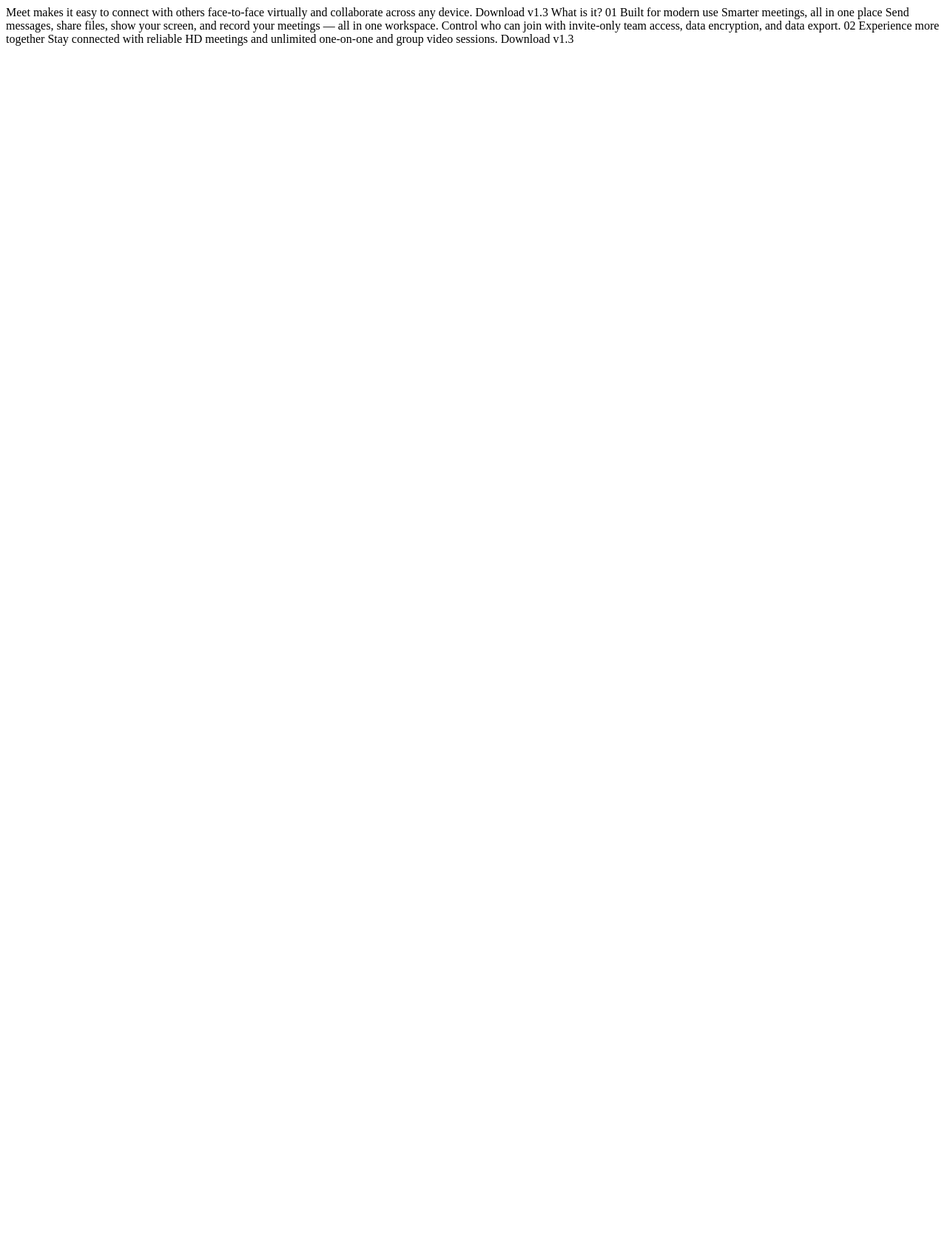
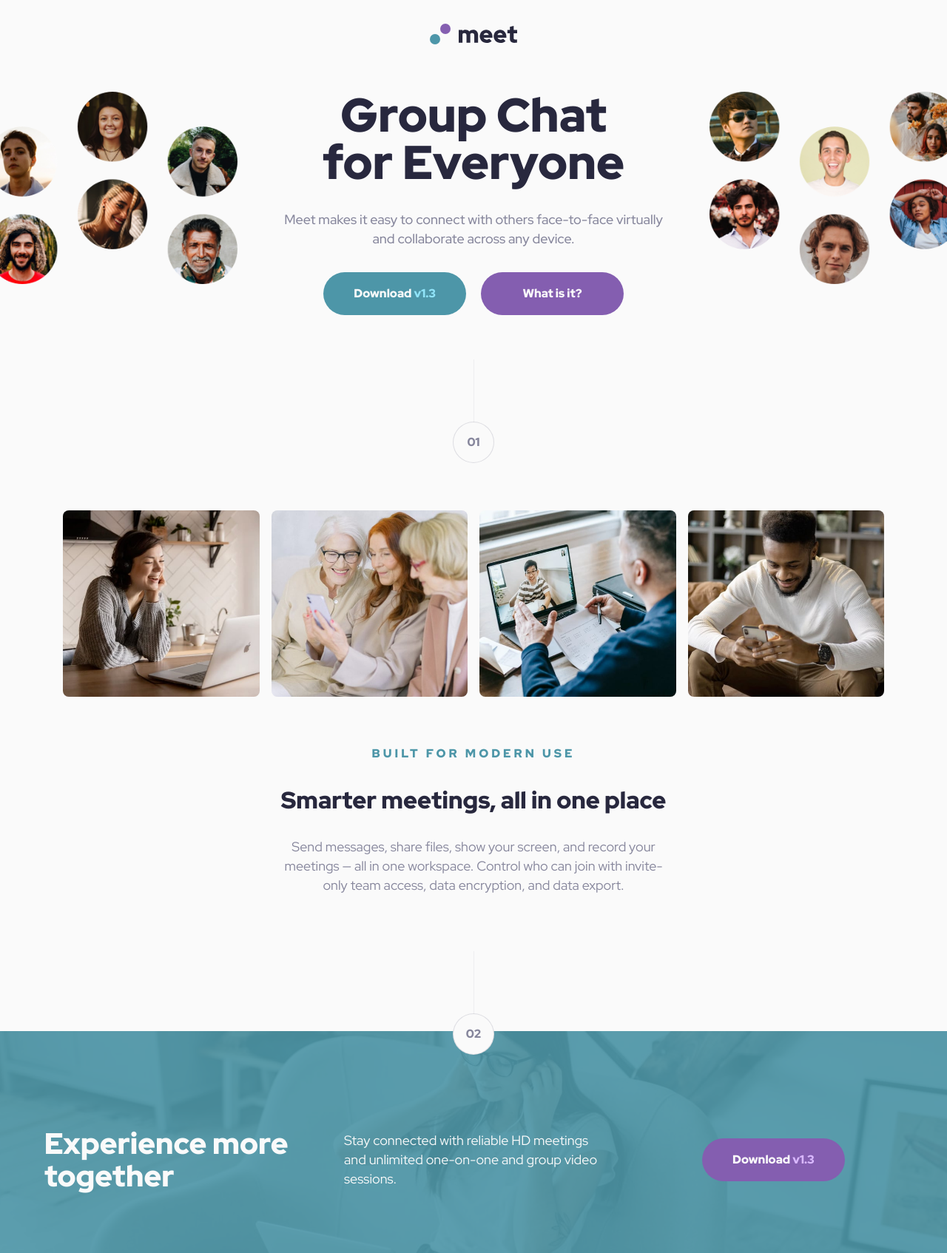
Before and after one commit to HackMort/Meet-Landing-FrontEnd-Mentor, a plain HTML site: page index.html in a window 1280 px wide. Shown: the whole page at 74% size. Before the commit the page ends 800 px from the top, so only its background shows below. Drawn offline with Linux system fonts and the light colour scheme.

Commit message:
Index Ready

```diff
--- /dev/null
+++ b/assets/css/reset.css
@@ -0,0 +1,74 @@
+/* Box sizing rules */
+*,
+*::before,
+*::after {
+  box-sizing: border-box;
+}
+
+/* Remove default margin */
+body,
+h1,
+h2,
+h3,
+h4,
+p,
+figure,
+blockquote,
+dl,
+dd {
+  margin: 0;
+}
+
+/* Remove list styles on ul, ol elements with a list role, which suggests default styling will be removed */
+ul[role='list'],
+ol[role='list'] {
+  list-style: none;
+}
+
+/* Set core root defaults */
+html:focus-within {
+  scroll-behavior: smooth;
+}
+
+/* Set core body defaults */
+body {
+  min-height: 100vh;
+  text-rendering: optimizeSpeed;
+  line-height: 1.5;
+}
+
+/* A elements that don't have a class get default styles */
+a:not([class]) {
+  text-decoration-skip-ink: auto;
+}
+
+/* Make images easier to work with */
+img,
+picture {
+  max-width: 100%;
+  display: block;
+}
+
+/* Inherit fonts for inputs and buttons */
+input,
+button,
+textarea,
+select {
+  font: inherit;
+}
+
+/* Remove all animations, transitions and smooth scroll for people that prefer not to see them */
+@media (prefers-reduced-motion: reduce) {
+  html:focus-within {
+   scroll-behavior: auto;
+  }
+
+  *,
+  *::before,
+  *::after {
+    animation-duration: 0.01ms !important;
+    animation-iteration-count: 1 !important;
+    transition-duration: 0.01ms !important;
+    scroll-behavior: auto !important;
+  }
+}
--- /dev/null
+++ b/assets/css/style.css
@@ -0,0 +1,453 @@
+/* Imports */
+@import url('./reset.css');
+@import url('https://fonts.googleapis.com/css2?family=Red+Hat+Display:wght@400;500;700;900&display=swap');
+/* Custom Properties */
+:root {
+  /* Colors */
+  --clr-green: 192 37% 48%;
+  --clr-purple: 268 34% 53%;
+  --clr-dark: 240 21% 20%;
+  --clr-gray: 240 10% 57%;
+  --clr-lightblue: 192 90% 77%;
+  --clr-lightpurple: 268 100% 86%;
+  --clr-white: 0 0% 98%;
+  --clr-btn-primary-hover: #71C0D4;
+  --clr-btn-secondary-hover: #B18BDD;
+  /* Font-Families */
+  --ff-red-hat-display: 'Red Hat Display', sans-serif;
+  /* Font-Weights */
+  --fw-normal: 400;
+  --fw-medium: 500;
+  --fw-bold: 700;
+  --fw-black: 900;
+  /* Font-Sizes */
+  --fs-xs: 0.85rem;
+  --fs-sm: 1rem;
+  --fs-md: 1.125rem; /* 18px */
+  --fs-24: 1.5rem; /* 24px */
+  --fs-lg: 1.5rem;
+  --fs-xl: 2rem;
+  --fs-xxl: 2.5rem;
+}
+/* Generic Stuff */
+body {
+  font-family: var(--ff-red-hat-display);
+  font-size: var(--fs-md);
+  color: hsl( var(--clr-gray) );
+  background-color: hsl( var(--clr-white) );
+  line-height: 1.625rem; /* 26px */
+  min-height: 100vh;
+  display: grid;
+  grid-template-rows: min-content 1fr;
+  overflow-x: hidden;
+}
+p {
+  margin-bottom: 1rem;
+}
+/* Utility Classes */
+.block  {
+  display: block;
+}
+.flex {
+  display: flex;
+  gap: var(--gap, 1rem);
+}
+.grid {
+  display: grid;
+  gap: var(--gap, 1rem);
+}
+.container {
+  max-width: 75rem;
+  margin-inline: auto;
+  padding-inline: 2.5em;
+}
+.sr-only {
+  position: absolute;
+  width: 1px;
+  height: 1px;
+  padding: 0;
+  margin: -1px;
+  overflow: hidden;
+  clip: rect(0, 0, 0, 0);
+  white-space: nowrap;
+  border: 0;
+}
+/* Background Colors */
+.bg-green {
+  background-color: hsl(var(--clr-green));
+}
+.bg-purple {
+  background-color: hsl(var(--clr-purple));
+}
+.bg-dark {
+  background-color: hsl(var(--clr-dark));
+}
+.bg-gray {
+  background-color: hsl(var(--clr-gray));
+}
+.bg-lightblue {
+  background-color: hsl(var(--clr-lightblue));
+}
+.bg-lightpurple {
+  background-color: hsl(var(--clr-lightpurple));
+}
+.bg-white {
+  background-color: hsl(var(--clr-white));
+}
+/* Text Colors */
+.text-green {
+  color: hsl(var(--clr-green));
+}
+.text-purple {
+  color: hsl(var(--clr-purple));
+}
+.text-dark {
+  color: hsl(var(--clr-dark));
+}
+.text-gray {
+  color: hsl(var(--clr-gray));
+}
+.text-lightblue {
+  color: hsl(var(--clr-lightblue));
+}
+.text-lightpurple {
+  color: hsl(var(--clr-lightpurple));
+}
+.text-white {
+  color: hsl(var(--clr-white));
+}
+/* Font Size Classes */
+.fs-xs {
+  font-size: var(--fs-xs);
+}
+.fs-sm {
+  font-size: var(--fs-sm);
+}
+.fs-md {
+  font-size: var(--fs-md);
+}
+.fs-lg {
+  font-size: var(--fs-lg);
+}
+.fs-xl {
+  font-size: var(--fs-xl);
+}
+.fs-xxl {
+  font-size: var(--fs-xxl);
+}
+/* Font Weight Classes */
+.fw-normal {
+  font-weight: var(--fw-normal);
+}
+.fw-medium {
+  font-weight: var(--fw-medium);
+}
+.fw-bold {
+  font-weight: var(--fw-bold);
+}
+.fw-black {
+  font-weight: var(--fw-black);
+}
+/* Text Styles */
+.text-center {
+  text-align: center;
+}
+.text-left {
+  text-align: left;
+}
+.text-right {
+  text-align: right;
+}
+.text-uppercase {
+  text-transform: uppercase;
+}
+.letter-spacing-4 {
+  letter-spacing: 0.25rem;
+}
+.letter-spacing-5 {
+  letter-spacing: 0.31rem;
+}
+.line-height-normal {
+  line-height: 1.625rem; /* 26px */
+}
+.line-height-medium {
+  line-height: 1.8rem;
+}
+.line-height-large {
+  line-height: 2rem;
+}
+.line-height-big {
+  line-height: 2.5rem;
+}
+/* Margins */
+.mb-1 {
+  margin-bottom: 1rem;
+}
+.mb-2 {
+  margin-bottom: 2rem;
+}
+.mb-4 {
+  margin-bottom: 4rem;
+}
+.mb-8 {
+  margin-bottom: 8rem;
+}
+/* Border Radius */
+.border-radius {
+  border-radius: 0.625rem; /* 10px */
+}
+/* Button Styles */
+.btn {
+  display: inline-block;
+  padding: 1rem;
+  border: 0;
+  border-radius: 1.81rem; /* 29px */
+  color: hsl( var(--clr-white) );
+  cursor: pointer;
+  height: 58px;
+  margin-inline: 0.5rem;
+  transition: background-color 0.3s ease;
+  width: 193px;
+}
+.btn-primary-hover,
+.btn-primary:hover,
+.btn-primary:focus {
+  background-color: var(--clr-btn-primary-hover);
+}
+.btn-secondary-hover,
+.btn-secondary:hover,
+.btn-secondary:focus {
+  background-color: var(--clr-btn-secondary-hover);
+}
+/* Design System Styles */
+.design-header {
+  align-items: center;
+  justify-content: space-between;
+  margin-bottom: 4rem;
+  padding-top: 2rem;
+  padding-bottom: 2rem;
+}
+.section {
+  padding-bottom: 5rem;
+}
+.pb-0 {
+  padding-bottom: 0;
+}
+.colors {
+  flex-wrap: wrap;
+  gap: 1.875rem;
+}
+.pallete-box {
+  font-size: var(--fs-sm);
+  width: 255px;
+}
+.pallete-box p {
+  margin-bottom: 0.5rem;
+}
+.bg-sample {
+  display: flex;
+  flex-direction: column;
+  align-items: flex-start;
+  justify-content: flex-end;
+  font-size: var(--fs-sm);
+  font-weight: var(--fw-black);
+  height: 112px;
+  margin-bottom: 1.25rem;
+  padding: 1rem;
+}
+.pallete-box p span {
+  margin-left: 1rem;
+  display: inline-block;
+}
+.numbered-title {
+  gap: 1.5rem;
+  place-items: center;
+  margin-bottom: 3rem;
+}
+.number {
+  position: relative;
+  display: inline-grid;
+  place-items: center;
+  aspect-ratio: 1;
+  background-color: hsl(var(--clr-white));
+  border: 1px solid hsl(var(--clr-gray) / 0.25);
+  border-radius: 50%;
+  height: 56px;
+  width: 56px;
+  z-index: 2;
+}
+.number-centered {
+  display: grid;
+  margin-inline: auto;
+}
+.number-centered::before {
+  content: "";
+  position: absolute;
+  top: -85px;
+  left: 0;
+  right: 0;
+  background-color : hsl(var(--clr-gray) / 0.1);
+  margin-inline: auto;
+  height: 85px;
+  width: 1px;
+}
+.banner {
+  position: relative;
+  background-image: url('../../assets/images/mobile/image-footer.jpg');
+  background-repeat: no-repeat;
+  background-position: center top;
+  background-size: cover;
+  grid-auto-columns: minmax(0, 1fr);
+  grid-auto-flow: row;
+  place-items: center;
+  gap: 0;
+  margin-top: -2rem;
+  min-height: 380px;
+  padding-top: 5rem;
+  padding-bottom: 1rem;
+  padding-inline: 3rem;
+  text-align: center;
+}
+.banner::before {
+  content: '';
+  background-color: hsla( var(--clr-green) / 0.9 );
+  border-radius: inherit;
+  position: absolute;
+  top: 0;
+  left: 0;
+  width: 100%;
+  height: 100%;
+  z-index: 1;
+}
+.banner > div {
+  z-index: 2;
+}
+.banner > div:not(.col) {
+  max-width: 350px;
+  word-wrap: break-word;
+}
+.fonts {
+  grid-template-columns: repeat(1, 1.5fr 1fr);
+  margin-top: 4rem;
+  gap: 3rem;
+}
+.buttons {
+  grid-template-columns: repeat(2, 1fr);
+  margin-top: 4rem;
+  gap: 3rem;
+}
+/* Header */
+.site-header {
+  padding: 2rem;
+  margin-bottom: 2rem;
+}
+.site-header .grid {
+  place-items: center;
+}
+/* Hero Section */
+.hero {
+  grid-template-columns: repeat(2, 1fr);
+  gap: 0rem;
+  row-gap: 2rem;
+}
+.hero-left {
+  grid-area: 1 / 1 / 2 / 2;
+}
+.hero-content {
+  padding-inline: 2.5rem;
+  grid-area: 2 / 1 / 3 / 3;
+}
+.hero-right {
+  grid-area: 1 / 2 / 2 / 3;
+}
+.hero-left img {
+  position: relative;
+  left: -5%;
+}
+.hero-right img {
+  position: relative;
+  right: -5%;
+  margin-left: auto;
+}
+/* Images Section */
+.images {
+  grid-template-columns: repeat(2, 1fr);
+  gap: 1rem;
+}
+.images img {
+  border-radius: 8px;
+}
+/* Intro Section */
+.intro {
+  margin-inline: auto;
+  max-width: 540px;
+}
+/* Footer Section */
+.site-footer {
+  position: relative;
+}
+.site-footer .number-centered {
+  margin-top: 2rem;
+  margin-bottom: 0;
+}
+/* Media Queries */
+@media all and (min-width: 640px) {
+  .banner {
+    background-image: url('../../assets/images/tablet/image-footer.jpg');
+  }
+  .images {
+    grid-template-columns: repeat(4, 1fr);
+  }
+}
+@media all and (min-width: 1024px) {
+  :root {
+    /* Font-Sizes */
+    --fs-lg: 2rem; /* 32px */
+    --fs-xl: 2.5rem; /* 40px */
+    --fs-xxl: 4rem; /* 64px */
+  }
+  .hero {
+    grid-template-columns: repeat(3, 1fr);
+    gap: 2rem;
+  }
+  .hero-left {
+    grid-area: 1 / 1 / 2 / 2;
+  }
+  .hero-content {
+    grid-area: 1 / 2 / 1 / 2;
+    margin-inline: auto;
+    padding: 0;
+    width: 540px;
+  }
+  .hero-right {
+    grid-area: 1 / 3 / 1 / 3;
+  }
+  .banner {
+    background-image: url('../../assets/images/desktop/image-footer.jpg');
+    grid-auto-flow: column;
+    text-align: left;
+    padding-top: 6rem;
+    padding-bottom: 2rem;
+    min-height: 300px;
+    gap: 2rem;
+  }
+  .banner > div:not(.col) {
+    display: flex;
+    align-items: center;
+    min-height: 130px;
+  }
+  .line-height-medium {
+    line-height: 2.25rem; /* 36px */
+  }
+  .line-height-large {
+    line-height: 2.75rem; /* 44px */
+  }
+  .line-height-big {
+    line-height: 4rem; /* 44px */
+  }
+}
+@media all and (min-width: 768px) and (max-width: 1024px) {
+  .banner > div:not(.col) {
+    max-width: 100%;
+  }
+}
--- /dev/null
+++ b/assets/js/script.js
@@ -0,0 +1 @@
+console.log('Hello World');
--- a/index.html
+++ b/index.html
@@ -3,29 +3,62 @@
 <head>
   <meta charset="UTF-8">
   <meta name="viewport" content="width=device-width, initial-scale=1.0">
-
   <link rel="icon" type="image/png" sizes="32x32" href="./assets/favicon-32x32.png">
-
-  <title>Frontend Mentor | Meet landing page</title>
+  <link rel="stylesheet" href="./assets/css/style.css" />
+  <script defer src="./assets/js/script.js"></script>
+  <title>Meet landing page</title>
 </head>
 <body>
-  Meet makes it easy to connect with others face-to-face virtually and collaborate across any device.
-
-  Download v1.3
-  What is it?
-
-  01
-  Built for modern use
-
-  Smarter meetings, all in one place
-
-  Send messages, share files, show your screen, and record your meetings — all in one
-  workspace. Control who can join with invite-only team access, data encryption, and data export.
-
-  02
-  Experience more together
-  Stay connected with reliable HD meetings and unlimited one-on-one and group video sessions.
-
-  Download v1.3
+  <header class="site-header">
+    <div class="grid">
+      <img class="logo" src="./assets/images/logo.svg" alt="Meet" />
+    </div>
+  </header>
+  <main class="main">
+    <section class="section pb-0">
+      <div class="hero grid mb-4">
+        <div class="hero-left">
+          <img src="./assets/images/desktop/image-hero-left.png" alt="Meet" />
+        </div>
+        <div class="hero-content text-center mb-4">
+          <h1 class="text-dark fs-xxl fw-black line-height-big mb-2">Group Chat <br /> for Everyone</h1>
+          <p class="fw-medium mb-2">Meet makes it easy to connect with others face-to-face virtually and collaborate across any device.</p>
+          <button class="btn btn-primary bg-green text-white fs-sm fw-black mb-1">Download <span class="version text-lightblue">v1.3</span></button>
+          <button class="btn btn-secondary bg-purple text-white fs-sm fw-black mb-1">What is it?</button>
+        </div>
+        <div class="hero-right">
+          <img src="./assets/images/desktop/image-hero-right.png" alt="Meet" />
+        </div>
+      </div>
+      <div class="container">
+        <p class="number number-centered text-gray fs-sm fw-black mb-4">01</p>
+        <div class="grid images mb-4">
+          <div class="col"><img src="./assets/images/desktop/image-woman-in-videocall.jpg" alt="image-woman-in-videocall" /></div>
+          <div class="col"><img src="./assets/images/desktop/image-women-videochatting.jpg" alt="image-women-videochatting" /></div>
+          <div class="col"><img src="./assets/images/desktop/image-men-in-meeting.jpg" alt="image-men-in-meeting" /></div>
+          <div class="col"><img src="./assets/images/desktop/image-man-texting.jpg" alt="/image-man-texting" /></div>
+        </div>
+        <div class="intro text-center mb-8">
+          <p class="text-green text-uppercase fs-sm fw-black letter-spacing-4 mb-2">Built for modern use</p>
+          <h2 class="text-dark fs-lg fw-black line-height-medium mb-2">Smarter meetings, all in one place</h2>
+          <p>Send messages, share files, show your screen, and record your meetings — all in one workspace. Control who can join with invite-only team access, data encryption, and data export.</p>
+        </div>
+      </div>
+    </section>
+  </main>
+  <footer class="site-footer">
+    <p class="number number-centered text-gray fs-sm fw-black">02</p>
+    <div class="banner grid">
+      <div>
+        <p class="text-white line-height-large fs-xl fw-black">Experience more together</p>
+      </div>
+      <div>
+        <p class="text-white fs-24 fw-normal">Stay connected with reliable HD meetings and unlimited one-on-one and group video sessions.</p>
+      </div>
+      <div>
+        <button class="btn btn-secondary bg-purple text-white fs-sm fw-black mb-1">Download <span class="version text-lightpurple">v1.3</span></button>
+      </div>
+    </div>
+  </footer>
 </body>
 </html>
```
Also changed, not shown: assets/index.html (deleted, +0 -31 lines), design-system.html (added, +115 -0 lines), assets/images/desktop/image-footer.jpg (renamed from assets/desktop/image-footer.jpg), assets/images/desktop/image-hero-left.png (renamed from assets/desktop/image-hero-left.png), assets/images/desktop/image-hero-right.png (renamed from assets/desktop/image-hero-right.png), assets/images/desktop/image-man-texting.jpg (renamed from assets/desktop/image-man-texting.jpg), assets/images/desktop/image-men-in-meeting.jpg (renamed from assets/desktop/image-men-in-meeting.jpg), assets/images/desktop/image-woman-in-videocall.jpg (renamed from assets/desktop/image-woman-in-videocall.jpg), assets/images/desktop/image-women-videochatting.jpg (renamed from assets/desktop/image-women-videochatting.jpg), assets/images/favicon-32x32.png (renamed from assets/favicon-32x32.png), assets/images/logo.svg (renamed from assets/logo.svg), assets/images/mobile/image-footer.jpg (renamed from assets/mobile/image-footer.jpg), assets/images/tablet/image-footer.jpg (renamed from assets/tablet/image-footer.jpg), assets/images/tablet/image-hero.png (renamed from assets/tablet/image-hero.png), 1 other file.
